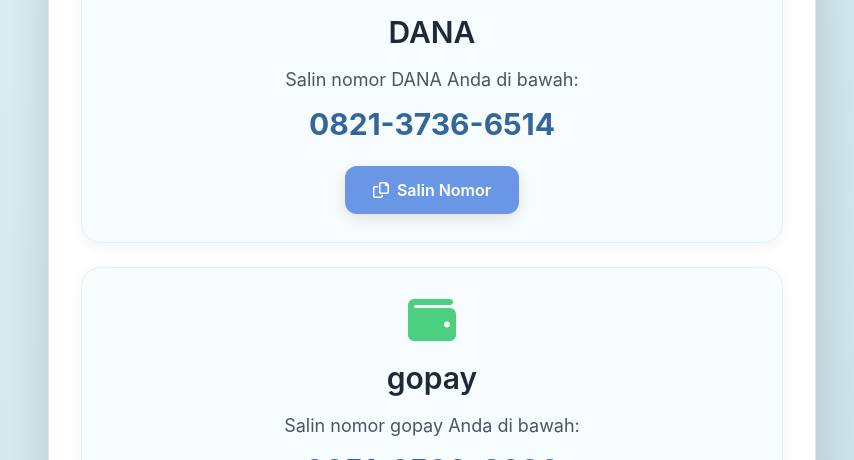
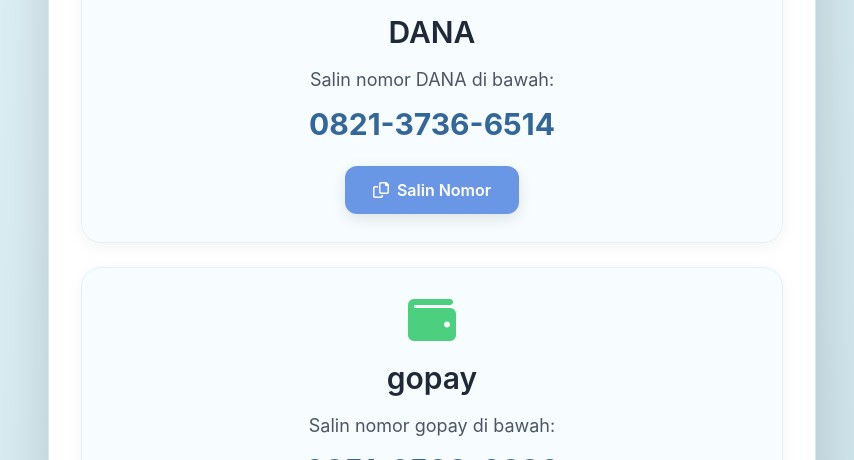
Before and after one commit to swafeb12/Web-payment, a plain HTML site: page index.html in a window 1280 px wide. Shown: the part 340-800 px from the top of the page, without its empty margins (208-1062 px from the left). Drawn offline with nearby package versions, Linux system fonts and the light colour scheme.

Commit message:
Update index.html

```diff
--- a/index.html
+++ b/index.html
@@ -233,7 +233,7 @@
                 DANA
             </h2>
             <p class="text-lg text-gray-600 mb-3">
-                Salin nomor DANA Anda di bawah:
+                Salin nomor DANA di bawah:
             </p>
             <p class="text-3xl copyable-number" id="danaNumber">0821-3736-6514</p>
             <button onclick="copyToClipboard('danaNumber', 'Nomor DANA')"
@@ -249,7 +249,7 @@
                 gopay
             </h2>
             <p class="text-lg text-gray-600 mb-3">
-                Salin nomor gopay Anda di bawah:
+                Salin nomor gopay di bawah:
             </p>
             <p class="text-3xl copyable-number" id="DanaNumber">0851-6580-9286</p>
             <button onclick="copyToClipboard('gopayNumber', 'Nomor gopay')"
```
